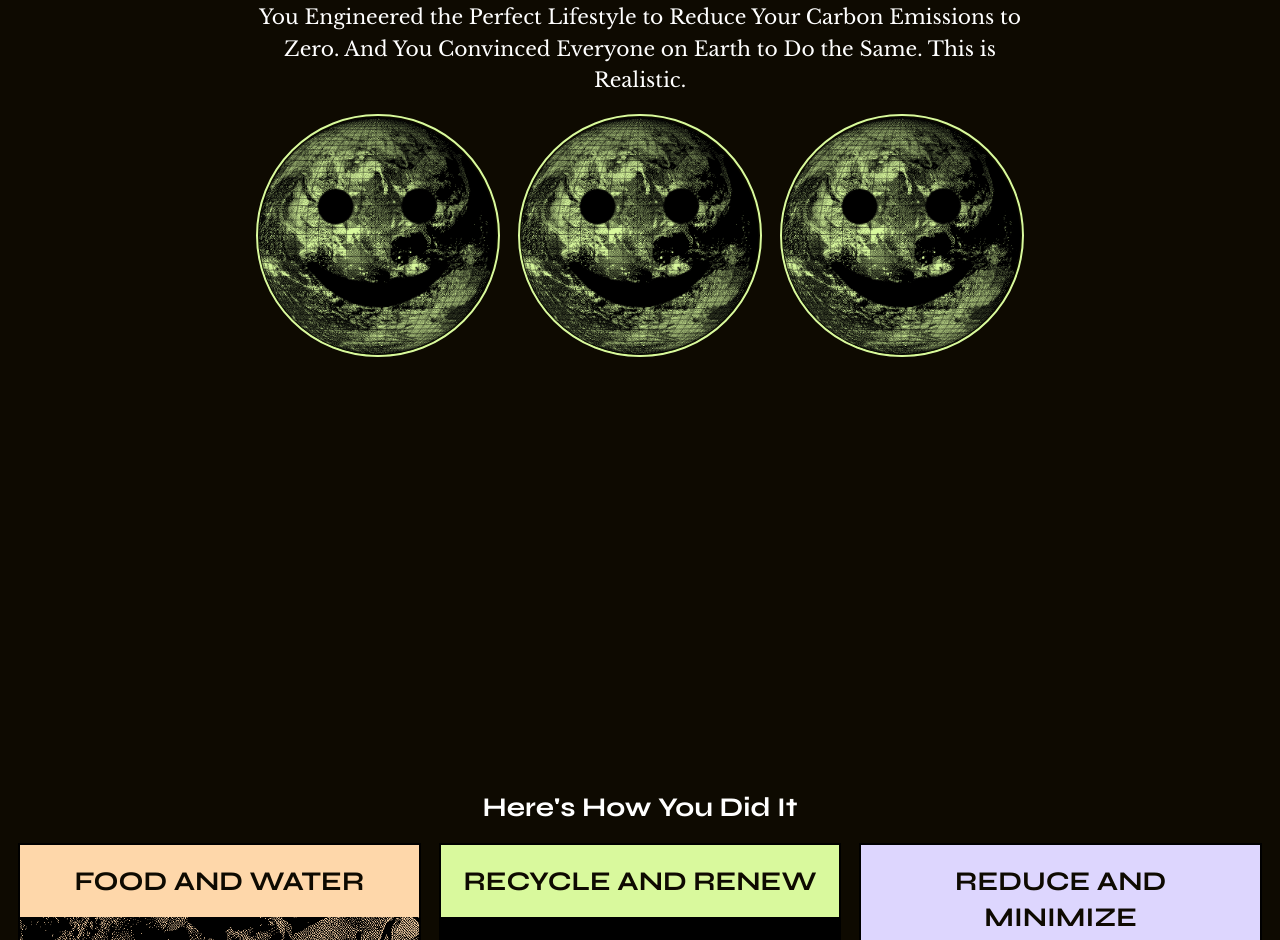
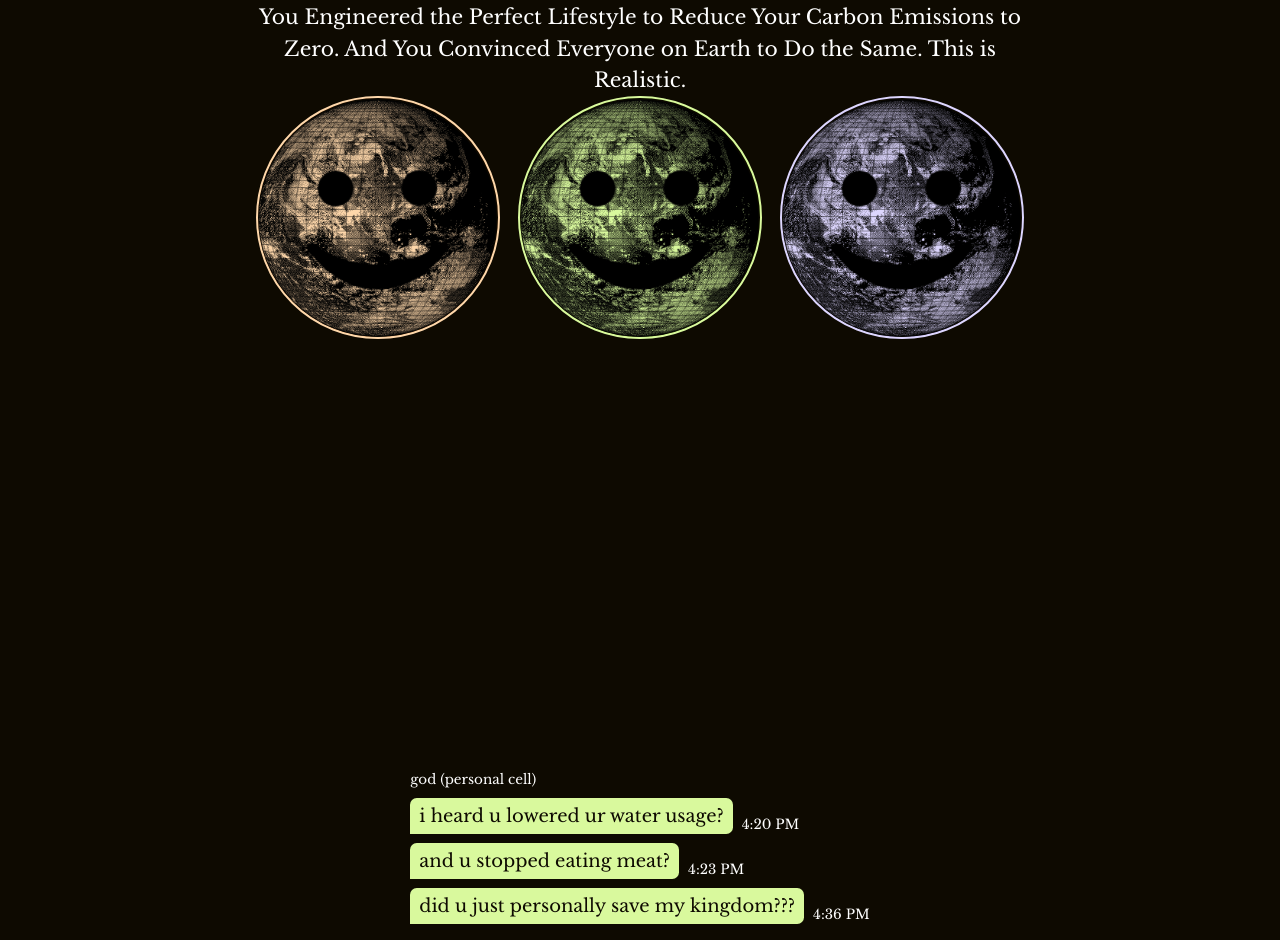
Before and after one commit to blaze-vincent/nlc-2022, a Next.js app: page / in a window 1280 px wide. Shown: the part 1012-1952 px from the top of the page. Built offline with nearby package versions, Linux system fonts and the light colour scheme.

Commit message:
cosmetic changes

```diff
--- a/components/categoriesContainer/categoriesContainer.js
+++ b/components/categoriesContainer/categoriesContainer.js
@@ -56,14 +56,14 @@ export default function CategoriesContainer(){
   }
 
   return <div
-    className="flex flex-col gap-4"
+    className="flex flex-col gap-4 max-w-full"
   >
     <div
-      className="flex md:flex-row flex-col justify-between w-full max-w-screen-xl m-auto gap-4"
+      className="flex md:flex-row flex-col justify-between max-w-full m-auto gap-4"
     >
-      <Category onClick={_ => selectCategory('food')} imgUrl='/images/food.png' color={categoryColors['food']} href='/' title='Food and Water' />
-      <Category onClick={_ => selectCategory('recycle')} imgUrl='/images/recycle.png' color={categoryColors['recycle']} href='/' title='Recycle and Renew' />
-      <Category onClick={_ => selectCategory('reduce')} imgUrl='/images/reduce.png' color={categoryColors['reduce']} href='/' title='Reduce and Minimize' />
+      <Category onClick={_ => selectCategory('food')} category='food' selectedCategory={selectedCategory} imgUrl='/images/food.png' color={categoryColors['food']} href='/' title='Food and Water' />
+      <Category onClick={_ => selectCategory('recycle')} category='recycle' selectedCategory={selectedCategory} imgUrl='/images/recycle.png' color={categoryColors['recycle']} href='/' title='Recycle and Renew' />
+      <Category onClick={_ => selectCategory('reduce')} category='reduce' selectedCategory={selectedCategory} imgUrl='/images/reduce.png' color={categoryColors['reduce']} href='/' title='Reduce and Minimize' />
 
     </div>
 
--- a/components/categoriesContainer/category.js
+++ b/components/categoriesContainer/category.js
@@ -1,4 +1,4 @@
-export default function Category({color = 'lime-200', href='https://example.com', title='Test Title', imgUrl, onClick, selected = false}){
+export default function Category({color = 'lime-200', category='recycle', selectedCategory='', href='https://example.com', title='Test Title', imgUrl, onClick, selected = false}){
 
   //this probably seems dumb but tailwind classes are not generated at runtime so dynamic classes only show if theyre already in your cache
   const colors = {
@@ -24,7 +24,7 @@ export default function Category({color = 'lime-200', href='https://example.com'
 
   return <button
       href={href}
-      className={`w-max m-auto max-w-full h-auto relative border-2 border-solid ${colors[color].hoverBorder} ${selected && colors[color].selectedBorder}`}
+      className={`w-max m-auto max-w-full h-auto relative border-2 border-solid ${colors[color].hoverBorder} ${category === selectedCategory && colors[color].selectedBorder}`}
       onClick={onClick}
     >
     <img
--- a/components/categoriesContainer/items/item.js
+++ b/components/categoriesContainer/items/item.js
@@ -5,12 +5,17 @@ export default function Item({title, body, color}){
     'violet-200': 'border-violet-200',
     'lime-200': 'border-lime-200'
   }
+  const textColors = {
+    'orange-200': 'text-orange-200',
+    'violet-200': 'text-violet-200',
+    'lime-200': 'text-lime-200'
+  }
 
   return <div
     className={`flex flex-col text-white border-l-2 border-solid ${borders[color]} max-w-screen-md w-full pl-4`}
   >
     <h5
-      className="text-lg font-[Syne]"
+      className={`text-lg font-[Syne] ${textColors[color]}`}
     >
       {title}
     </h5>
--- a/components/happyEarths.js
+++ b/components/happyEarths.js
@@ -1,15 +1,18 @@
 export default function HappyEarths(){
+
+  const bgColors = ['bg-orange-200', 'bg-lime-200', 'bg-violet-200']
+  const borderColors = ['border-orange-200', 'border-lime-200', 'border-violet-200']
 
   return <div
     className="flex md:flex-row flex-col justify-between w-full h-max max-w-screen-md m-auto md:gap-4 gap-0"
   >
     {[,,,].fill('').map((element, index) => {
-      return <div key={index} className={`w-max max-w-[75%] md:relative h-auto relative rounded-full overflow-hidden border-2 border-solid border-lime-200`}  >
+      return <div key={index} className={`w-max max-w-[75%] md:relative h-auto relative rounded-full overflow-hidden border-2 border-solid ${borderColors[index]}`}  >
           <img
           src='/images/happyearth.png'
           alt=''
         />
-        <div className={`absolute block w-full h-full left-0 top-0 bg-lime-200 mix-blend-multiply`} />
+        <div className={`absolute block w-full h-full left-0 top-0 ${bgColors[index]} mix-blend-multiply`} />
       </div>
     })}
 
--- a/components/messagesFromGod/messagesFromGod.js
+++ b/components/messagesFromGod/messagesFromGod.js
@@ -1,6 +1,6 @@
 export default function MessagesFromGod({children}){
   return <div
-    className="flex flex-col gap-2 w-full max-w-screen-md m-auto"
+    className="flex flex-col gap-2 w-max max-w-full m-auto"
   >
     <p
       className="text-xs"
--- a/components/section.js
+++ b/components/section.js
@@ -1,6 +1,6 @@
 export default function Section({children}){
   return <section
-    className="w-full max-w-full h-max bg-ironore flex flex-col px-4 py-48 gap-4"
+    className="w-full max-w-full h-max bg-ironore flex flex-col items-center justify-between px-4 py-48 gap-4"
   >
     {children}
   </section>
--- a/pages/index.js
+++ b/pages/index.js
@@ -22,9 +22,17 @@ export default function Home() {
         <h4
           className="text-lg"
         >You Engineered the Perfect Lifestyle to Reduce Your Carbon Emissions to Zero. And You Convinced Everyone on Earth to Do the Same. This is Realistic.</h4>
+        <HappyEarths />
       </hgroup>
-      <HappyEarths />
 
+    </Section>
+
+    <Section>
+      <MessagesFromGod>
+        <Message>i heard u lowered ur water usage?</Message>
+        <Message time='4:23 PM'>and u stopped eating meat?</Message>
+        <Message time='4:36 PM'>did u just personally save my kingdom???</Message>
+      </MessagesFromGod>
     </Section>
 
     <Section>
@@ -35,12 +43,5 @@ export default function Home() {
 
     </Section>
 
-    <Section>
-      <MessagesFromGod>
-        <Message>i heard u lowered ur water usage?</Message>
-        <Message time='4:23 PM'>and u stopped eating meat?</Message>
-        <Message time='4:36 PM'>did u just personally save my kingdom???</Message>
-      </MessagesFromGod>
-    </Section>
   </article>
 }
```
